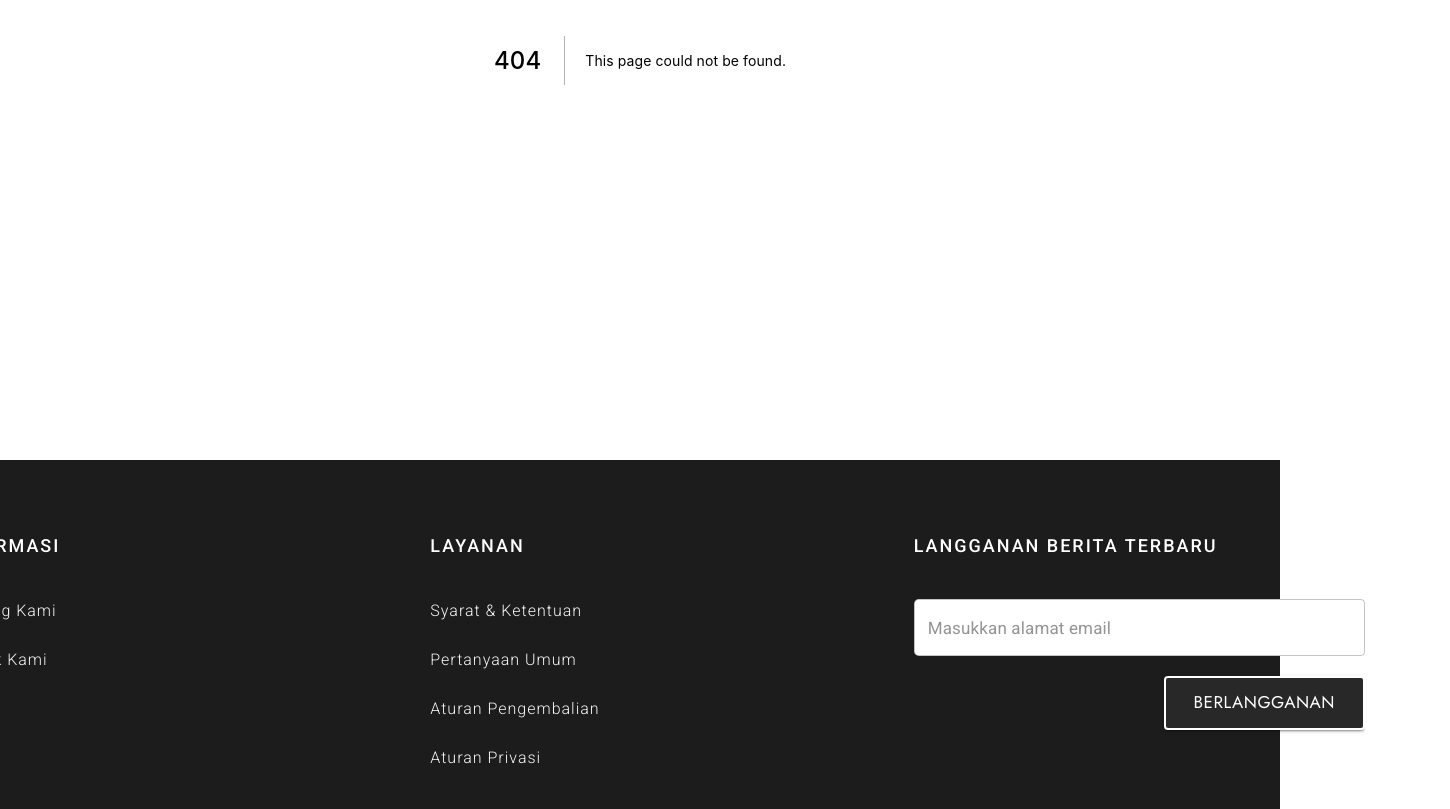
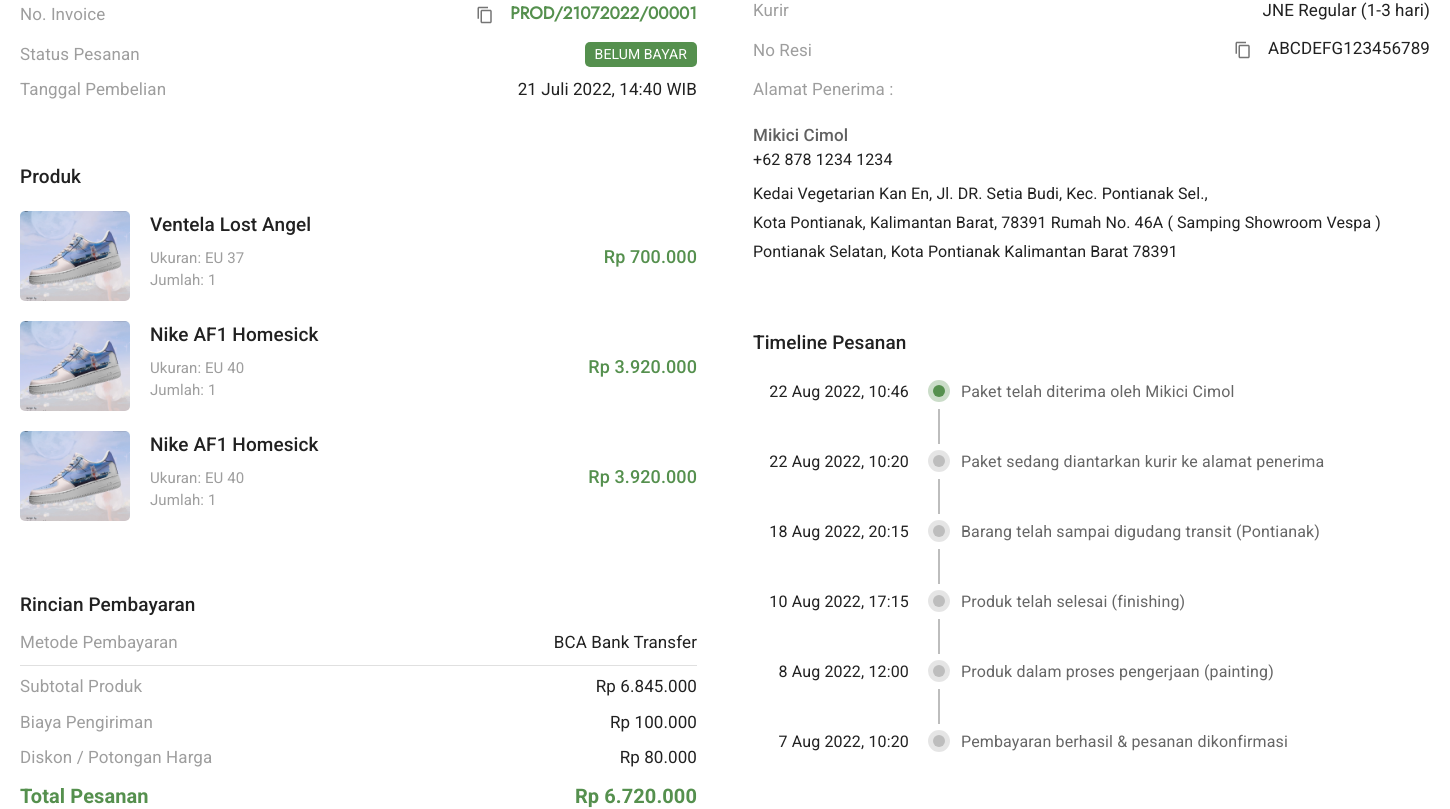
Before and after one commit to ericpeweh/cloversy-store-web, a Next.js app: page /account/orders/1 in a window 1280 px wide. Before the commit this address had no page. Shown: the part 340-1149 px from the top of the page, 1450 px wide, since content can reach past the window. Built offline with nearby package versions, Linux system fonts and the light colour scheme.

Commit message:
added /account/orders/details page
- created reuseable Timeline component
- added @mui/lab to dependencies (to use Timeline lab comp)

```diff
--- /dev/null
+++ b/components/Timeline/Timeline.styles.ts
@@ -0,0 +1,7 @@
+// Dependencies
+import { styled } from "@mui/system";
+
+// Components
+import { Timeline } from "@mui/lab";
+
+export const TimelineContainer = styled(Timeline)({});
--- /dev/null
+++ b/components/Timeline/Timeline.tsx
@@ -0,0 +1,52 @@
+// Dependencies
+import React from "react";
+
+// Components
+import {
+	TimelineConnector,
+	TimelineContent,
+	TimelineDot,
+	TimelineItem,
+	TimelineOppositeContent,
+	TimelineSeparator
+} from "@mui/lab";
+
+// Styles
+import { TimelineContainer } from "./Timeline.styles";
+
+interface TimelineProps {
+	items: { date: string; desc: string }[];
+}
+
+const Timeline = ({ items }: TimelineProps) => {
+	return (
+		<TimelineContainer position="left" sx={{ pl: 0 }}>
+			{items.map((item, i) => {
+				const isLastItem = i === items.length - 1;
+				const isFirstItem = i === 0;
+
+				return (
+					<TimelineItem sx={{ justifyContent: "center" }} key={item.date}>
+						<TimelineOppositeContent color="text.secondary">{item.desc}</TimelineOppositeContent>
+						<TimelineSeparator>
+							<TimelineDot
+								color={isFirstItem ? "primary" : "grey"}
+								sx={{
+									boxShadow: `0 0 0 0.5rem ${
+										isFirstItem ? "rgba(85 144 78 / 30%)" : "rgba(0 0 0 /10%)"
+									}`
+								}}
+							/>
+							{!isLastItem && <TimelineConnector />}
+						</TimelineSeparator>
+						<TimelineContent sx={{ flex: "0 0 18rem", pl: 0, pr: 3 }} align="justify">
+							{item.date}
+						</TimelineContent>
+					</TimelineItem>
+				);
+			})}
+		</TimelineContainer>
+	);
+};
+
+export default Timeline;
--- a/package.json
+++ b/package.json
@@ -12,7 +12,8 @@
 		"@emotion/react": "^11.9.3",
 		"@emotion/styled": "^11.9.3",
 		"@mui/icons-material": "^5.8.4",
-		"@mui/material": "^5.8.6",
+		"@mui/lab": "^5.0.0-alpha.91",
+		"@mui/material": "^5.9.1",
 		"@reduxjs/toolkit": "^1.8.3",
 		"axios": "^0.27.2",
 		"formik": "^2.2.9",
--- /dev/null
+++ b/pages/account/orders/[orderId].tsx
@@ -0,0 +1,27 @@
+// Dependencies
+import React from "react";
+import Head from "next/head";
+import { NextPage } from "next";
+
+// Components
+import MainWrapper from "../../../components/PageWrapper/MainWrapper";
+import OrderDetails from "../../../parts/OrderDetails/OrderDetails";
+import AccountWrapper from "../../../parts/AccountWrapper/AccountWrapper";
+
+const OrderDetailsPage: NextPage = () => {
+	return (
+		<>
+			<Head>
+				<title>Detail Pesanan | PROD/21072022/00001</title>
+				<meta name="description" content="Customize your shoes, be special!" />
+				<link rel="icon" href="/favicon.ico" />
+			</Head>
+
+			<MainWrapper>
+				<OrderDetails />
+			</MainWrapper>
+		</>
+	);
+};
+
+export default OrderDetailsPage;
--- /dev/null
+++ b/parts/OrderDetails/OrderDetails.styles.ts
@@ -0,0 +1,92 @@
+// Dependencies
+import { styled } from "@mui/system";
+
+export const OrderDetailsContainer = styled("div")({
+	width: "145rem",
+	margin: "0 auto 10rem"
+});
+
+export const DetailsContainer = styled("div")({
+	minHeight: "100vh",
+	display: "flex",
+	alignItems: "center",
+	flexDirection: "column"
+});
+
+export const Details = styled("div")({
+	padding: "2rem"
+});
+
+export const Section = styled("div")({
+	marginBottom: "6rem"
+});
+
+export const SectionTitle = styled("h2")({
+	fontSize: "1.9rem",
+	fontWeight: 500,
+	marginBottom: "1rem"
+});
+
+export const InfoContainer = styled("div")({
+	display: "flex",
+	alignItems: "center",
+	justifyContent: "space-between",
+	marginBottom: "1rem"
+});
+
+export const InfoTitle = styled("h3")(({ theme }) => ({
+	fontSize: "1.7rem",
+	color: theme.palette.grey[500],
+	fontWeight: 400
+}));
+
+export const InfoDescription = styled("p")(({ theme }) => ({
+	fontSize: "1.7rem",
+	"& > span": {
+		color: theme.palette.primary.main,
+		fontFamily: "var(--font-secondary)",
+		fontWeight: 600
+	}
+}));
+
+export const OrderCardContainer = styled("div")({
+	display: "flex",
+	flexDirection: "column",
+	"& > div": {
+		paddingLeft: "0",
+		paddingRight: "0"
+	}
+});
+
+export const AddressContainer = styled("div")({
+	display: "flex",
+	flexDirection: "column",
+	justifyContent: "space-between",
+	marginBottom: "1rem"
+});
+
+export const AddressName = styled("h4")(({ theme }) => ({
+	fontSize: "1.7rem",
+	color: theme.palette.grey[700],
+	fontWeight: 500,
+	marginTop: "2rem"
+}));
+
+export const AddressNumber = styled("p")({
+	fontSize: "1.6rem",
+	fontWeight: 400,
+	marginBottom: "1rem"
+});
+
+export const Address = styled("p")({
+	fontSize: "1.6rem",
+	fontWeight: 400,
+	marginBottom: "0.5rem"
+});
+
+export const TotalPriceText = styled("p")(({ theme }) => ({
+	fontSize: "2rem",
+	color: theme.palette.primary.main,
+	alignSelf: "center",
+	fontWeight: 500
+}));
--- /dev/null
+++ b/parts/OrderDetails/OrderDetails.tsx
@@ -0,0 +1,196 @@
+// Dependencies
+import React from "react";
+
+// Styles
+import {
+	Address,
+	AddressContainer,
+	AddressName,
+	AddressNumber,
+	Details,
+	DetailsContainer,
+	InfoContainer,
+	InfoDescription,
+	InfoTitle,
+	OrderCardContainer,
+	OrderDetailsContainer,
+	Section,
+	SectionTitle,
+	TotalPriceText
+} from "./OrderDetails.styles";
+
+// Icons
+import ArrowBackIosNewIcon from "@mui/icons-material/ArrowBackIosNew";
+import ContentCopyIcon from "@mui/icons-material/ContentCopy";
+
+// Components
+import { Divider, Grid, IconButton } from "@mui/material";
+import PageTitle from "../../components/PageTitle/PageTitle";
+import Button from "../../components/Button/Button";
+import OrderCard from "../../components/OrderCard/OrderCard";
+import StatusBadge from "../../components/StatusBadge/StatusBadge";
+import Tooltip from "../../components/Tooltip/Tooltip";
+import Timeline from "../../components/Timeline/Timeline";
+
+const OrderDetails = () => {
+	return (
+		<OrderDetailsContainer>
+			<DetailsContainer>
+				<PageTitle>Detail Pesanan</PageTitle>
+				<Grid container spacing={2}>
+					<Grid item xs={12}>
+						<Button variant="text" size="small" startIcon={<ArrowBackIosNewIcon />}>
+							Kembali
+						</Button>
+					</Grid>
+					<Grid item xs={6}>
+						<Details>
+							<Section>
+								<SectionTitle>Informasi pesanan</SectionTitle>
+								<InfoContainer>
+									<InfoTitle>No. Invoice</InfoTitle>
+									<InfoDescription>
+										<Tooltip title="Salin Nomor Invoice">
+											<IconButton sx={{ mr: 1 }}>
+												<ContentCopyIcon sx={{ fontSize: "1.8rem" }} />
+											</IconButton>
+										</Tooltip>
+										<span>PROD/21072022/00001</span>
+									</InfoDescription>
+								</InfoContainer>
+								<InfoContainer>
+									<InfoTitle>Status Pesanan</InfoTitle>
+									<InfoDescription>
+										<StatusBadge>Belum bayar</StatusBadge>
+									</InfoDescription>
+								</InfoContainer>
+								<InfoContainer>
+									<InfoTitle>Tanggal Pembelian</InfoTitle>
+									<InfoDescription>21 Juli 2022, 14:40 WIB</InfoDescription>
+								</InfoContainer>
+							</Section>
+							<Section>
+								<SectionTitle>Produk</SectionTitle>
+								<OrderCardContainer>
+									<OrderCard
+										title="Ventela Lost Angel"
+										sizeDesc="EU 37"
+										qtyDesc="1"
+										price="700.000"
+									/>
+									<OrderCard
+										title="Nike AF1 Homesick"
+										sizeDesc="EU 40"
+										qtyDesc="1"
+										price="3.920.000"
+									/>
+									<OrderCard
+										title="Nike AF1 Homesick"
+										sizeDesc="EU 40"
+										qtyDesc="1"
+										price="3.920.000"
+									/>
+								</OrderCardContainer>
+							</Section>
+							<Section>
+								<SectionTitle>Rincian Pembayaran</SectionTitle>
+								<InfoContainer>
+									<InfoTitle>Metode Pembayaran</InfoTitle>
+									<InfoDescription>BCA Bank Transfer</InfoDescription>
+								</InfoContainer>
+								<Divider flexItem sx={{ mb: 1 }} />
+								<InfoContainer>
+									<InfoTitle>Subtotal Produk</InfoTitle>
+									<InfoDescription>Rp 6.845.000</InfoDescription>
+								</InfoContainer>
+								<InfoContainer>
+									<InfoTitle>Biaya Pengiriman</InfoTitle>
+									<InfoDescription>Rp 100.000</InfoDescription>
+								</InfoContainer>
+								<InfoContainer>
+									<InfoTitle>Diskon / Potongan Harga</InfoTitle>
+									<InfoDescription>Rp 80.000</InfoDescription>
+								</InfoContainer>
+								<InfoContainer>
+									<TotalPriceText>
+										<strong>Total Pesanan</strong>
+									</TotalPriceText>
+									<TotalPriceText>
+										<strong>Rp 6.720.000</strong>
+									</TotalPriceText>
+								</InfoContainer>
+							</Section>
+						</Details>
+					</Grid>
+					<Grid item xs={6}>
+						<Details>
+							<Section>
+								<SectionTitle>Pengiriman</SectionTitle>
+								<InfoContainer>
+									<InfoTitle>Kurir</InfoTitle>
+									<InfoDescription>JNE Regular (1-3 hari)</InfoDescription>
+								</InfoContainer>
+								<InfoContainer>
+									<InfoTitle>No Resi</InfoTitle>
+									<InfoDescription>
+										<Tooltip title="Salin No Resi">
+											<IconButton sx={{ mr: 1 }}>
+												<ContentCopyIcon sx={{ fontSize: "1.8rem" }} />
+											</IconButton>
+										</Tooltip>
+										ABCDEFG123456789
+									</InfoDescription>
+								</InfoContainer>
+								<AddressContainer>
+									<InfoTitle>Alamat Penerima :</InfoTitle>
+									<AddressName>Mikici Cimol</AddressName>
+									<AddressNumber>+62 878 1234 1234</AddressNumber>
+									<Address>
+										Kedai Vegetarian Kan En, Jl. DR. Setia Budi, Kec. Pontianak Sel.,{" "}
+									</Address>
+									<Address>
+										Kota Pontianak, Kalimantan Barat, 78391 Rumah No. 46A ( Samping Showroom Vespa )
+									</Address>
+									<Address>Pontianak Selatan, Kota Pontianak Kalimantan Barat 78391</Address>
+								</AddressContainer>
+							</Section>
+							<Section>
+								<SectionTitle>Timeline Pesanan</SectionTitle>
+								<Timeline
+									items={[
+										{
+											date: "22 Aug 2022, 10:46",
+											desc: "Paket telah diterima oleh Mikici Cimol"
+										},
+										{
+											date: "22 Aug 2022, 10:20",
+											desc: "Paket sedang diantarkan kurir ke alamat penerima"
+										},
+										{
+											date: "18 Aug 2022, 20:15",
+											desc: "Barang telah sampai digudang transit (Pontianak)"
+										},
+										{
+											date: "10 Aug 2022, 17:15",
+											desc: "Produk telah selesai (finishing)"
+										},
+										{
+											date: "8 Aug 2022, 12:00",
+											desc: "Produk dalam proses pengerjaan (painting)"
+										},
+										{
+											date: "7 Aug 2022, 10:20",
+											desc: "Pembayaran berhasil & pesanan dikonfirmasi"
+										}
+									]}
+								/>
+							</Section>
+						</Details>
+					</Grid>
+				</Grid>
+			</DetailsContainer>
+		</OrderDetailsContainer>
+	);
+};
+
+export default OrderDetails;
```
Also changed, not shown: 1 other file (tests, documents, lock files or other folders).
